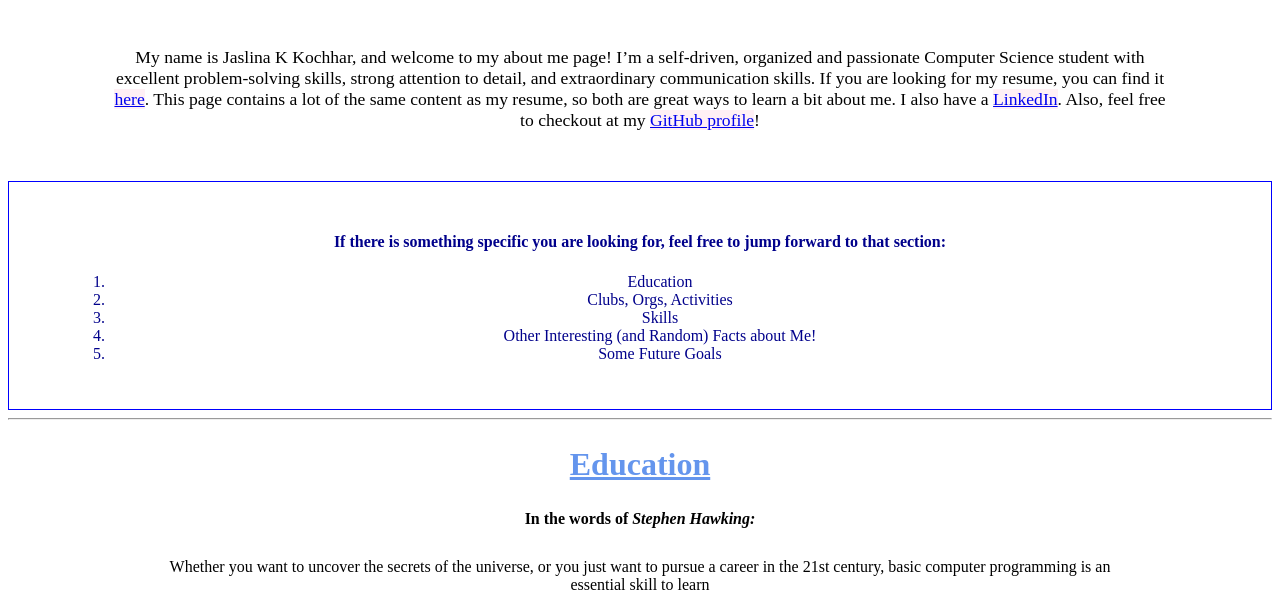
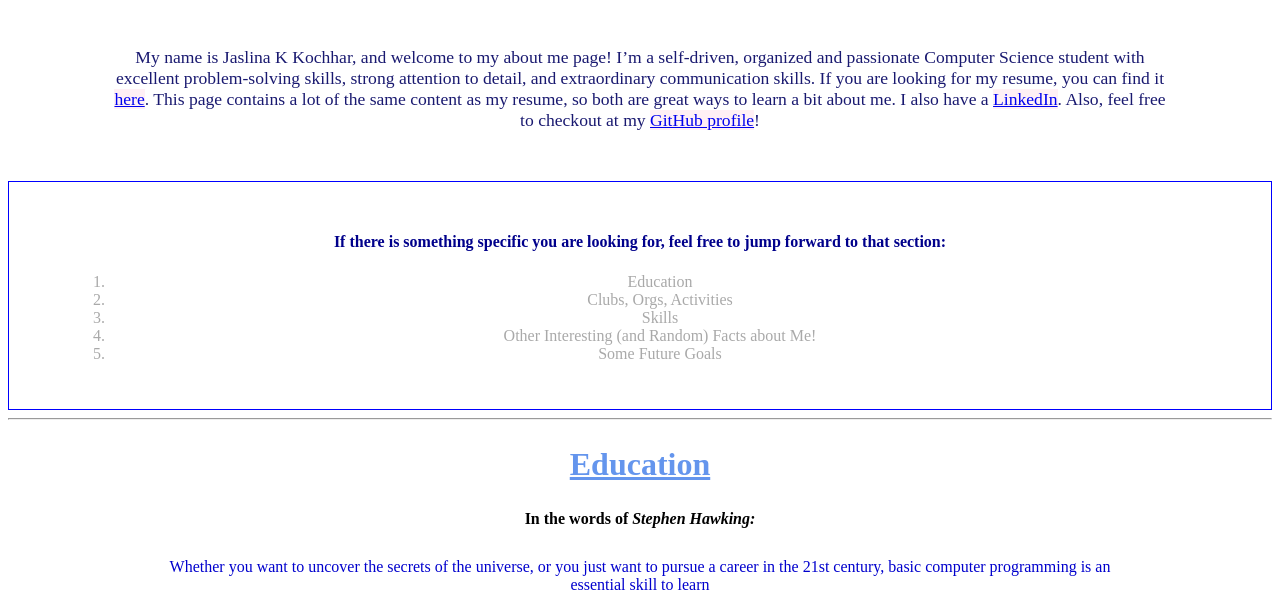
Before and after one commit to jaslinakaur/wi21-cse110-lab3, a plain HTML site: page index.html in a window 1280 px wide. Shown: the part 354-952 px from the top of the page. Drawn offline with Linux system fonts and the light colour scheme.

Commit message:
added selector types

```diff
--- a/mystyle.css
+++ b/mystyle.css
@@ -149,3 +149,40 @@ a:active {
   align-items: center;
 
 }
+
+
+/* all grouping selector types below */
+
+/* descendant */
+div p {
+  color: blue;
+}
+
+/* child */
+div > table {
+  background-color: LemonChiffon;
+
+}
+
+/* adjacent sibling */
+h4 + p {
+  color: MediumBlue;
+}
+
+
+/* general sibling */
+h2 ~ p {
+  color: MidnightBlue;
+}
+
+
+/* combining */
+nav.h4 {
+  background-color: MintCream;
+}
+
+/* selector list */
+ol, ul {
+ color: darkgray;
+ font-family: georgia;
+}
```
